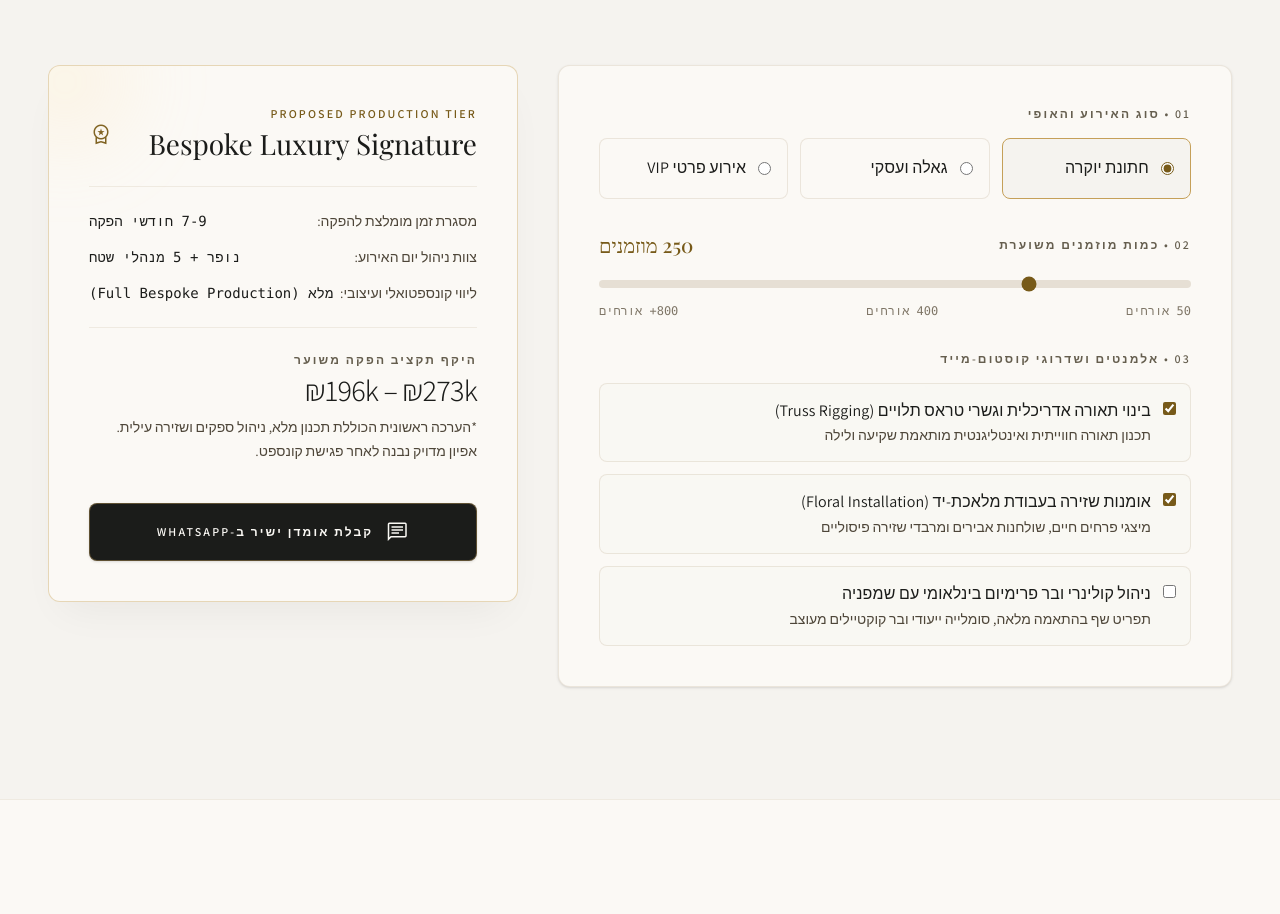
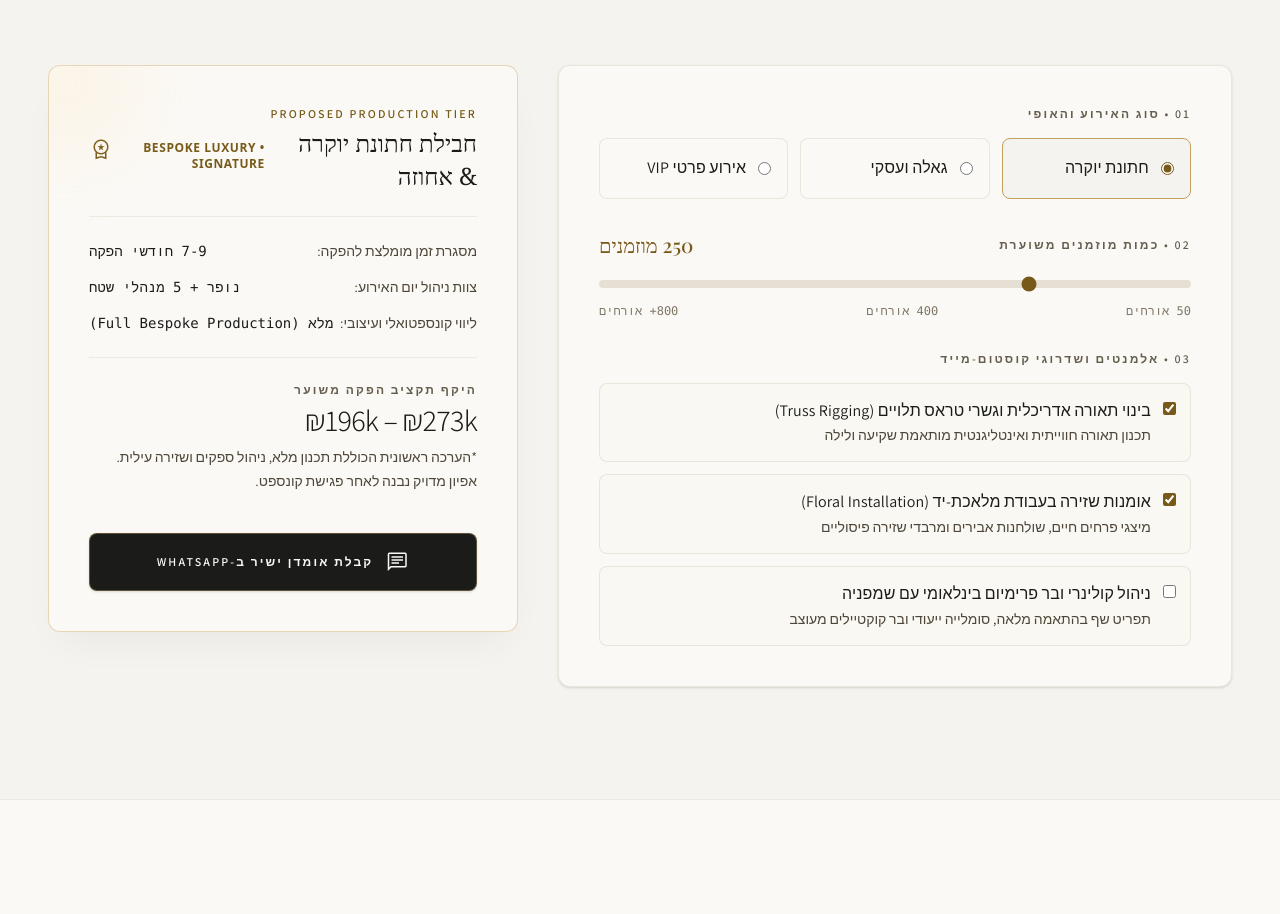
Before and after one commit to Almog787/Nofar-production, a React (Vite) app: page / in a window 1280 px wide. Shown: the part 4280-5194 px from the top of the page. Built offline with nearby package versions, Linux system fonts and the light colour scheme; a web font is replaced by a local one.

Commit message:
feat: add localized tier names to calculator
Introduce Hebrew translation for production tier names and update the UI to display both English and Hebrew titles for better accessibility.

```diff
--- a/src/App.tsx
+++ b/src/App.tsx
@@ -276,15 +276,18 @@ export function App() {
   const formattedMax = `₪${Math.round(totalMax / 1000)}k`;
 
   let tierName = 'Bespoke Luxury Signature';
+  let tierNameHebrew = 'חבילת חתונת יוקרה & אחוזה';
   let tierStaff = 'נופר + 5 מנהלי שטח';
   let tierPrep = '7-9 חודשי הפקה';
 
   if (calcType === 'corporate') {
     tierName = 'Executive Summit & Gala';
+    tierNameHebrew = 'חבילת כנס מנהלים & גאלה';
     tierStaff = 'נופר + 6 מנהלי שטח והפקה טכנית';
     tierPrep = '3-5 חודשי תכנון מואצים';
   } else if (calcType === 'vip') {
     tierName = 'Private VIP & Villa Celebration';
+    tierNameHebrew = 'חבילת מסיבת VIP & וילה פרטית';
     tierStaff = 'נופר + 4 מנהלי אירוח צמודים';
     tierPrep = '2-4 חודשי הפקה אישית';
   }
@@ -1095,7 +1098,12 @@ export function App() {
                     <div className="font-label-caps text-label-caps text-[#775a19] tracking-widest uppercase">
                       PROPOSED PRODUCTION TIER
                     </div>
-                    <h3 className="font-headline-md text-headline-md text-[#1b1c1a] mt-1">{tierName}</h3>
+                    <h3 className="text-xl sm:text-2xl font-serif text-[#1b1c1a] mt-1 font-medium leading-snug flex flex-col sm:flex-row sm:items-baseline gap-1 sm:gap-2.5">
+                      <span>{tierNameHebrew}</span>
+                      <span className="text-xs font-sans text-[#775a19] tracking-wider uppercase font-semibold">
+                        • {tierName}
+                      </span>
+                    </h3>
                   </div>
                   <span className="material-symbols-outlined text-4xl text-[#775a19] font-light">
                     workspace_premium
```
